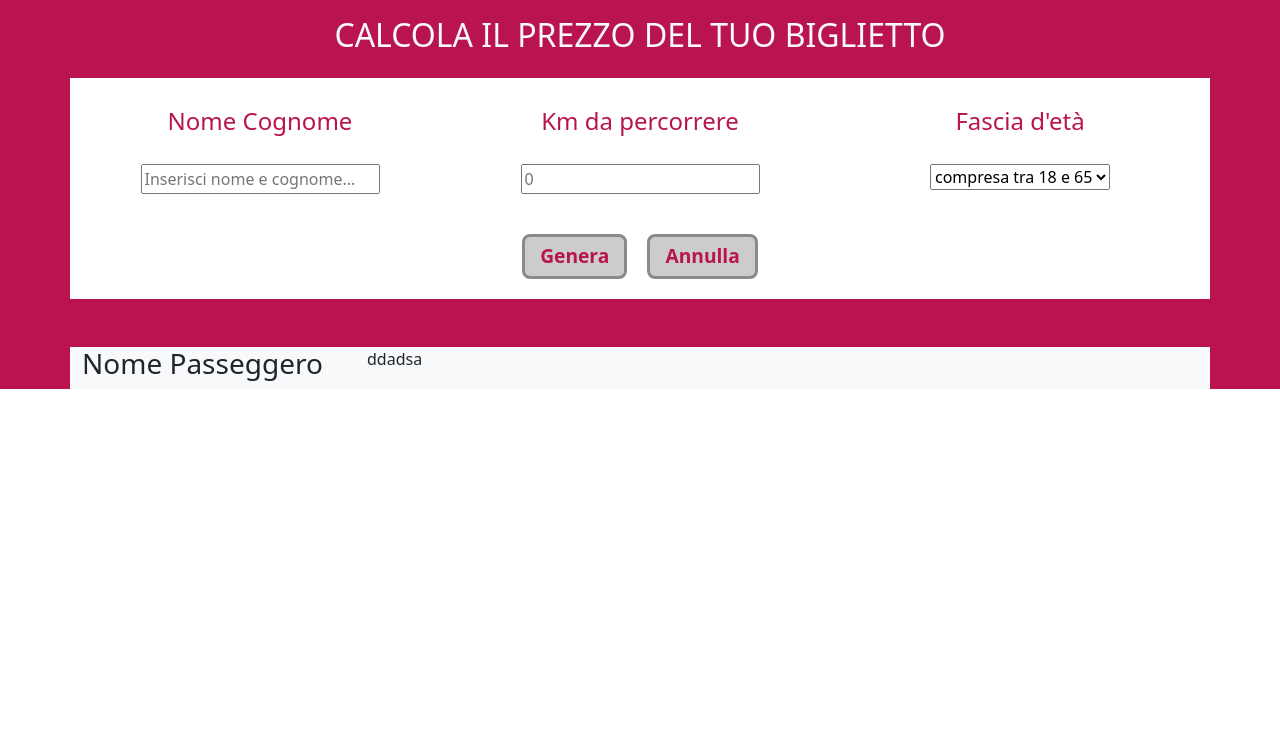
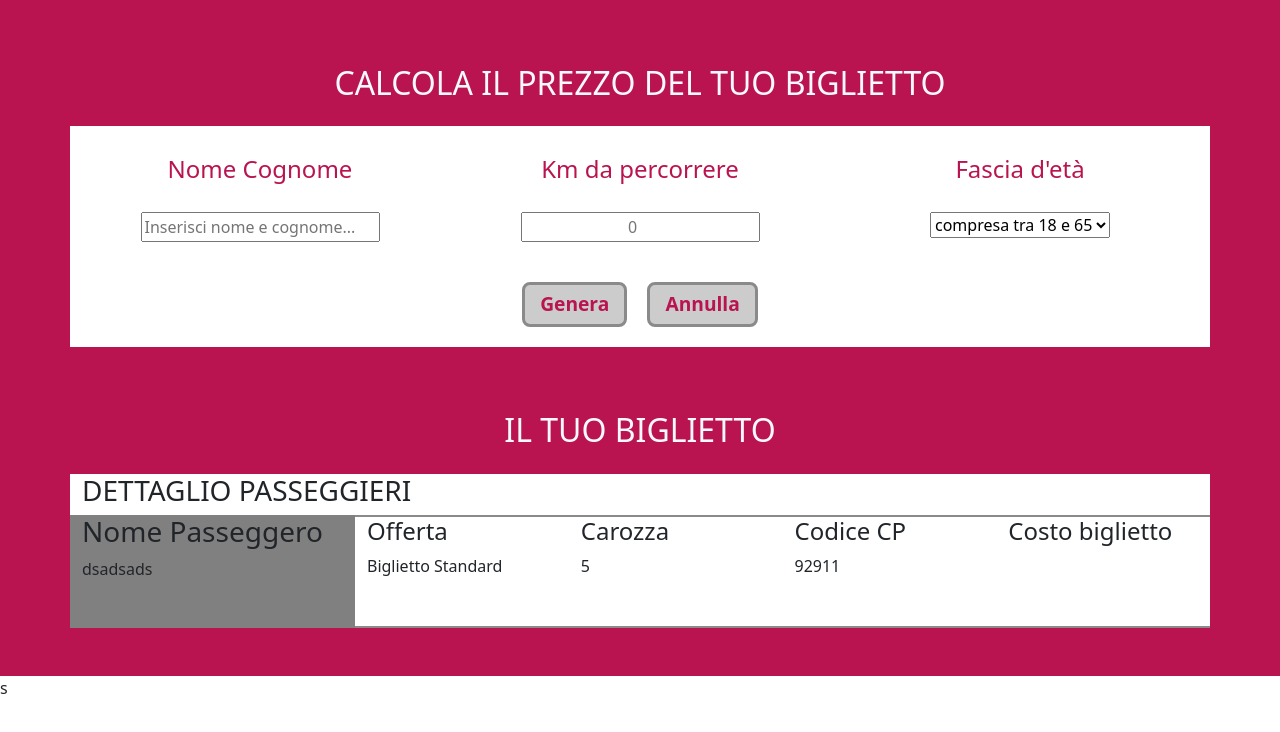
Before and after one commit to marcotrunc/js-biglietto-treno-form, a plain HTML site: page index.html in a window 1280 px wide. Drawn offline with nearby package versions, Linux system fonts and the light colour scheme.

Commit message:
added css to table

```diff
--- a/css/style.css
+++ b/css/style.css
@@ -1,6 +1,9 @@
 /** bg color **/
 .bg-purple{
     background-color: #b91450;
+}
+.bg-grey{
+    background-color:#808080;
 }
 /** form **/
 
@@ -25,3 +28,11 @@ button{
     color: #b91450;
     margin-bottom: 20px;
 }
+/** Section Tour Ticket**/
+.table>:not(:first-child){
+    border-top: none;
+}
+#table {
+    border-top: 2px solid #8a8a8a;
+    border-bottom: 2px solid #8a8a8a;
+}
--- a/index.html
+++ b/index.html
@@ -10,9 +10,9 @@
 </head>
 <body>
     <!-- Form-->
-    <div id="form" class="container-fluid bg-purple" >
+    <div class="container-fluid bg-purple py-5" >
         <h2 class="text-light text-center py-3">CALCOLA IL PREZZO DEL TUO BIGLIETTO</h2>
-        <div class="container bg-white mb-5">
+        <div id="form" class="container bg-white mb-5">
             <div class="row">
                 <div class="col-4">
                     <label for="user-name">Nome Cognome</label>
@@ -20,7 +20,7 @@
                 </div>
                 <div class="col-4">
                     <label for="km">Km da percorrere</label>
-                    <input type="number" id="km" placeholder="0" value="" />
+                    <input type="number" id="km" placeholder="0" class="text-center" value="" />
                 </div>
                 <div class="col-4">
                     <label for="age">Fascia d'età</label>
@@ -45,13 +45,51 @@
             </div>
         </div>
         <!--Section your ticket-->
-        <div class="container bg-light">
+        <h2 class="text-light text-center py-3">IL TUO BIGLIETTO</h2>
+        <div id="table-calculator" class="container bg-white">
+            <h3>DETTAGLIO PASSEGGIERI</h3>
             <div class="row">
-                <div class="col-md-3"><h3>Nome Passeggero</h3></div>
-                <div class="col-md-9">ddadsa</div>
+                <div class="col-md-3 bg-grey">
+                    <h3 id="user-id" class="text-dark">Nome Passeggero</h3>
+                    <!--todo metti il nome con js -->
+                    dsadsads
+                </div>
+                <div id="table" class="col-md-9">
+                    <div class="pb-5">
+                        <div class="row">
+                            <div class="col-3">
+                                <h4>Offerta</h4>
+                            </div>
+                            <div class="col-3">
+                                <h4>Carozza</h4>
+                            </div>
+                            <div class="col-3">
+                                <h4>Codice CP</h4>
+                            </div>
+                            <div class="col-3">
+                                <h4>Costo biglietto</h4>
+                            </div>
+                        </div>
+                        <div class="row">
+                            <div class="col-3">
+                                <span>Biglietto Standard</span>
+                            </div>
+                            <div class="col-3">
+                                <span>5</span>
+                            </div>
+                            <div class="col-3">
+                                <span>92911</span>
+                            </div>
+                            <div class="col-3">
+                                <span id="cost-ticket"></span>
+                            </div>
+                        </div>
+                    </div>
+                </div>
             </div>
         </div>
     </div>
+    <script src="js/script.js"></script>s
 </body>
 </html>
 <!-- Calcola il prezzo del tuo Biglietto
--- a/js/script.js
+++ b/js/script.js
@@ -10,8 +10,9 @@ Il recap dei dati e l'output del prezzo finale va stampato in pagina
 // ** Richiamo gli elementi button
 const generateElement = document.getElementById('generate');
 const deleteElement = document.getElementById('delete');
-// ** Richiamare Elementi in pagina (km da percorrere, fascia d'età, cost-ticket)
+// ** Richiamare Elementi in pagina (nome e cognome, km da percorrere, fascia d'età, cost-ticket)
 let userName = document.getElementById('user-name');
+const userId = document.getElementById('user-id');
 let kmElement = document.querySelector('#km');
 let ageElement = document.getElementById('age');
 let costElement = document.getElementById('cost-ticket');
@@ -33,9 +34,9 @@ generateElement.addEventListener('click', function(){
     }else if(ageElement ==='over 65'){
         ultimatePrice = originalPrice - (originalPrice * 0.40);
     }
+    costElement.innerHTML = `<strong>${ultimatePrice}€<Strong>`;
+    userId.innerHTML = userName;
     console.log(`Il costo definitivo del biglietto è: ${ultimatePrice}`);
-    costElement.innerHTML = `<strong>Il costo definitivo del biglietto è ${ultimatePrice}€`;
-
 });
 
 deleteElement.addEventListener('click', function(){
```
